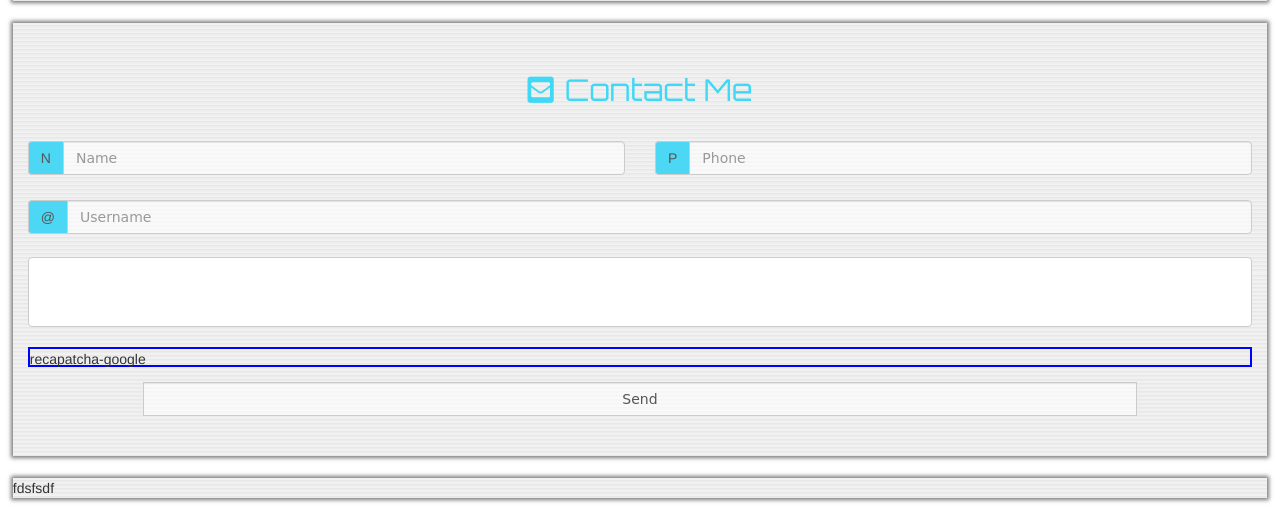
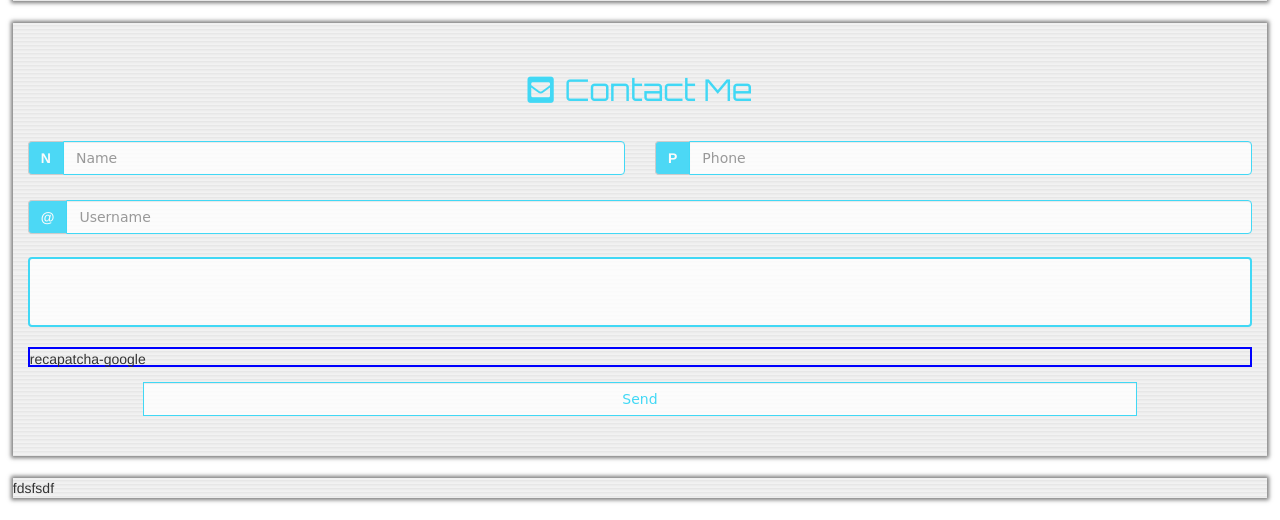
Before and after one commit to Abd-Elrazek/MY_Website, a PHP site: page / in a window 1280 px wide. Shown: the part 2011-2531 px from the top of the page. Run offline with PHP 8.4, Linux system fonts and the light colour scheme; some web fonts are replaced.

Commit message:
I finished contact Elements

```diff
--- a/css/main-style.css
+++ b/css/main-style.css
@@ -689,11 +689,15 @@ span.el_info_f {
 }
 
 .form-control {
-	background-color: #ffffff9c;
+	background-color: #ffffffc9;
+	border: 1px solid #41d8f5;
+	color: #41d8f5;
 }
 
 .input-group-addon {
 	background-color: #4cd8f5;
+	color: #fbfbfb;
+	font-weight: bold;
 }
 
 .card-contact .message {
@@ -710,13 +714,13 @@ span.el_info_f {
 	width: 100%;
 	height: 70px;
 	padding: 6px 12px;
-	font-family: cursive;
+	font-family: 'Orbitron', sans-serif;
 	font-size: 14px;
 	line-height: 1.42857143;
-	color: #d25050;
-	background-color: #ffffff;
+	color: #0780e8;
+	background-color: #ffffffc9;
 	background-image: none;
-	border: 1px solid #ccc;
+	border: 2px solid #41d8f5;
 	border-radius: 4px 4px 4px 4px;
 	resize: none;
 	overflow-x: hidden;
```
